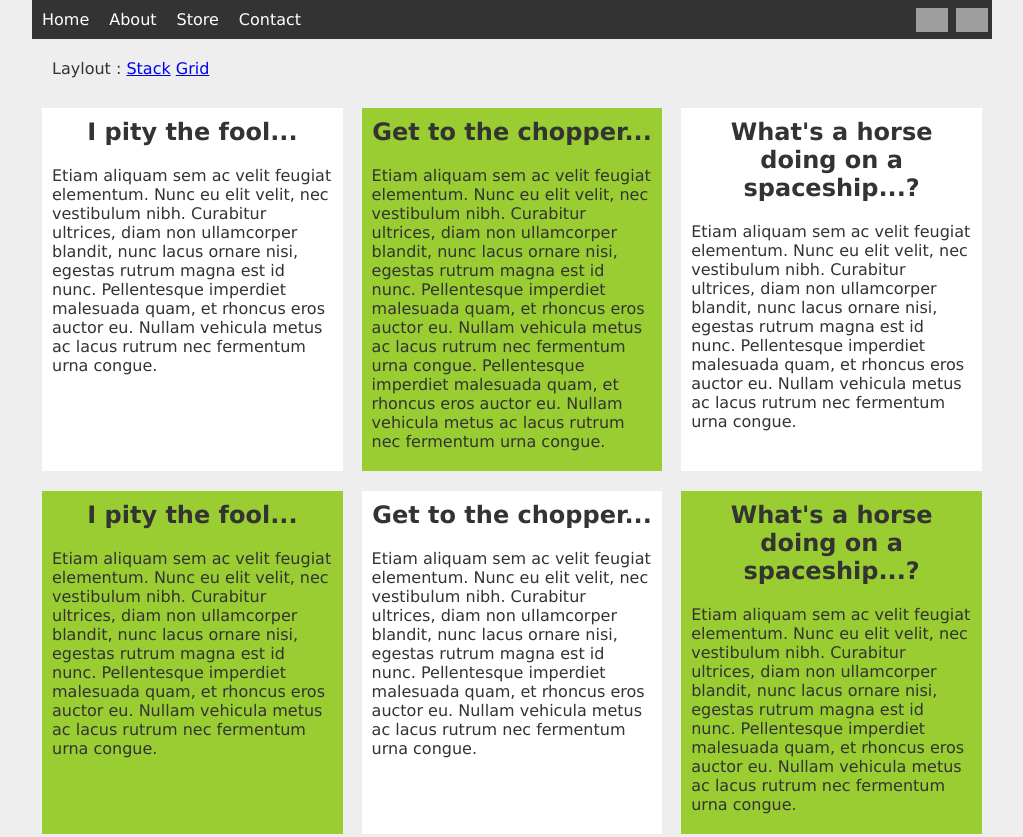
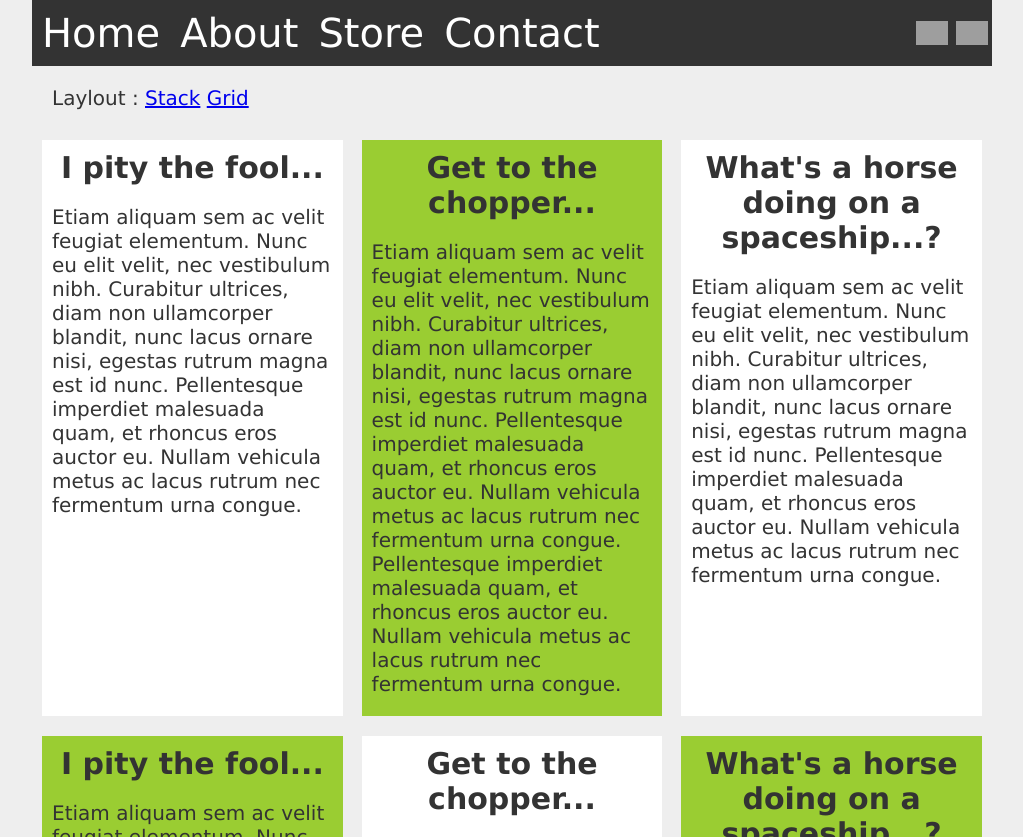
Before and after one commit to g1patil/front-end, a plain HTML site: page the-net-ninja/flex-box/index.html in a window 1280 px wide. Shown: the top 837 px of the page, without its empty margins (128-1151 px from the left). Drawn offline with nearby package versions, Linux system fonts and the light colour scheme; grey boxes are pictures that could not be loaded.

Commit message:
font size and all

```diff
--- a/the-net-ninja/flex-box/styles.css
+++ b/the-net-ninja/flex-box/styles.css
@@ -7,6 +7,7 @@
   body{
     background: #eee;
     color: #333;
+    font-size: 20px;
   }
 
   .wrapper{
@@ -32,6 +33,7 @@
     color: #fff;
     display: block;
     padding: 10px;
+    font-size: 2em;
   }
 
   nav a:hover{
```
